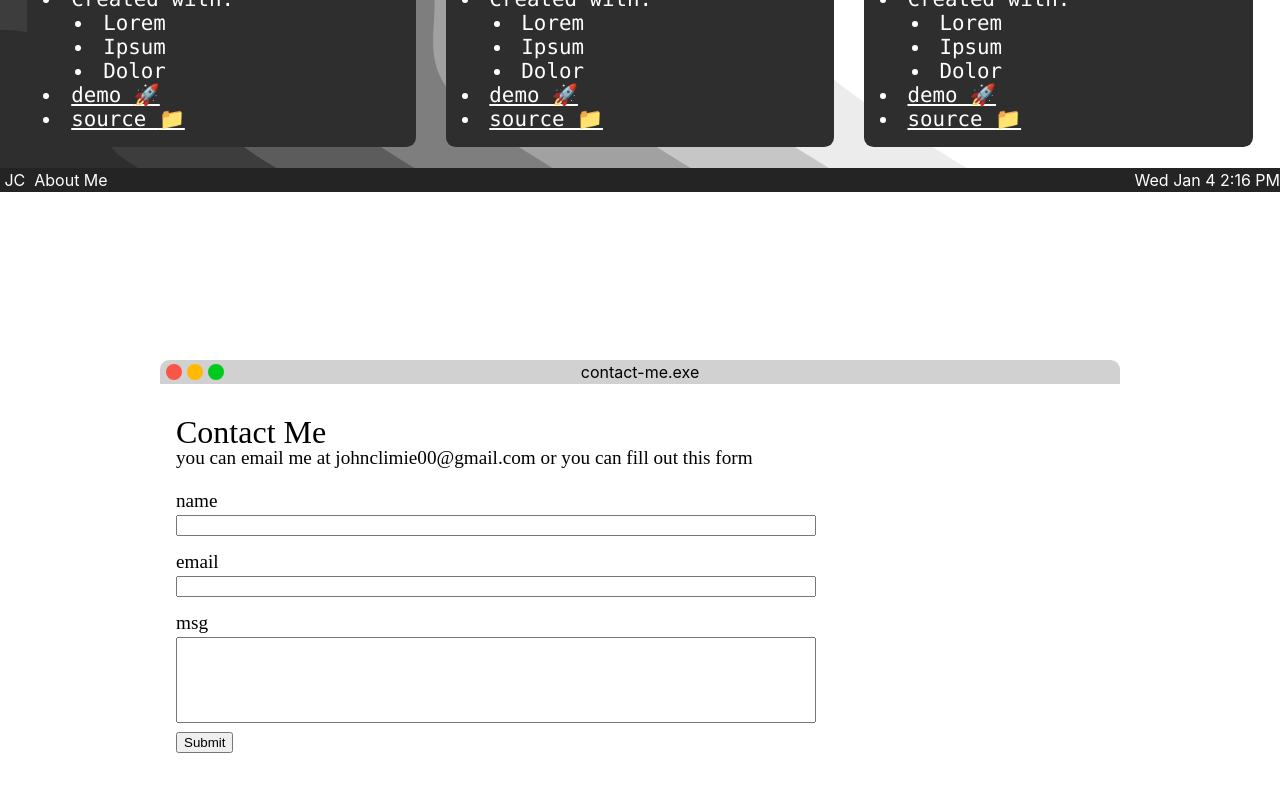
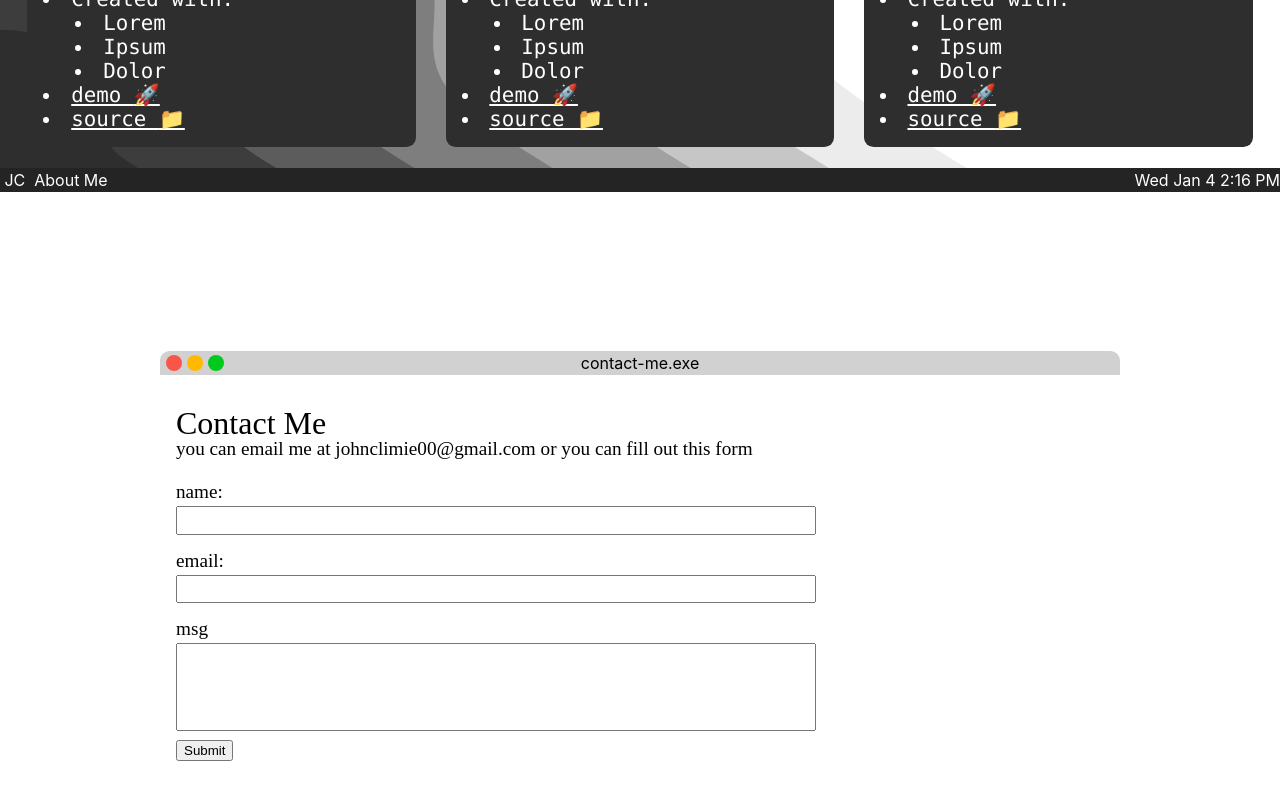
Before and after one commit to johnclimie/portfolio-2023, a Next.js app: page / in a window 1280 px wide. Shown: the part 2468-3268 px from the top of the page. Built offline with nearby package versions, Linux system fonts and the light colour scheme.

Commit message:
Styling for textarea and inputs

```diff
--- a/components/Contact.js
+++ b/components/Contact.js
@@ -17,18 +17,18 @@ export default function Contact() {
                             <form className={styles.contactForm}>
                                 <div className={styles.allInputsContainer}>
                                     <div className={styles.inputContainer}>
-                                        <label htmlFor="name">name</label>
+                                        <label htmlFor="name">name:</label>
                                         <input type="text" id="name"></input>
                                     </div>
 
                                     <div className={styles.inputContainer}>
-                                        <label htmlFor="email">email</label>
+                                        <label htmlFor="email">email:</label>
                                         <input type="text" id="email"></input>
                                     </div>
 
                                     <div className={styles.inputContainer}>
                                         <label htmlFor="msg">msg</label>
-                                        <input type="text" id="msg" className={styles.msgInput}></input>
+                                        <textarea type="text" id="msg" className={styles.msgInput}></textarea>
                                     </div>
                                 </div>
 
--- a/styles/Contact.module.css
+++ b/styles/Contact.module.css
@@ -53,6 +53,12 @@
     margin-bottom: .3rem;
 }
 
+.inputContainer input, .inputContainer textarea{
+    padding: .2rem;
+    font-size: 1rem;
+}
+
 .msgInput {
     height: 5rem;
+    resize: none;
 }
```
